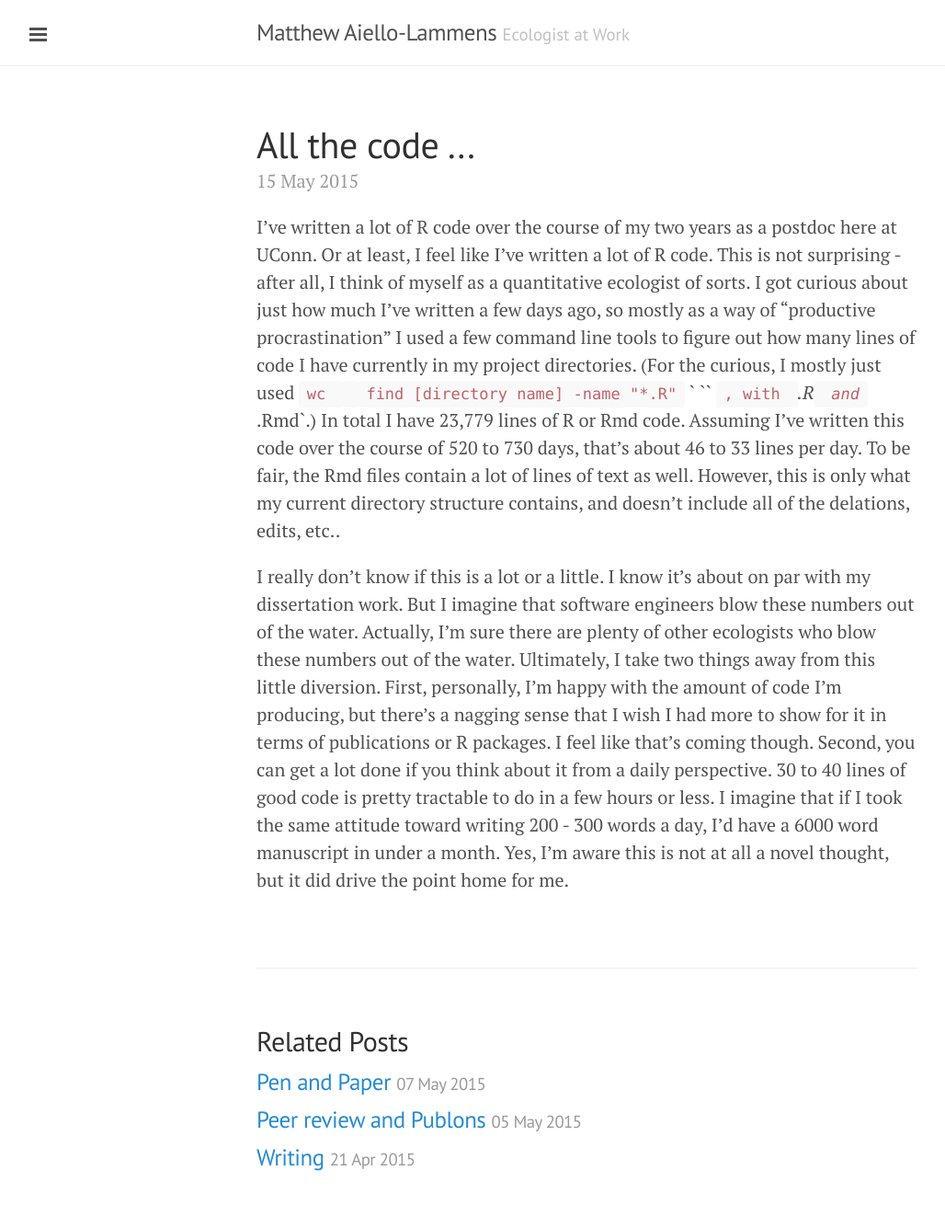
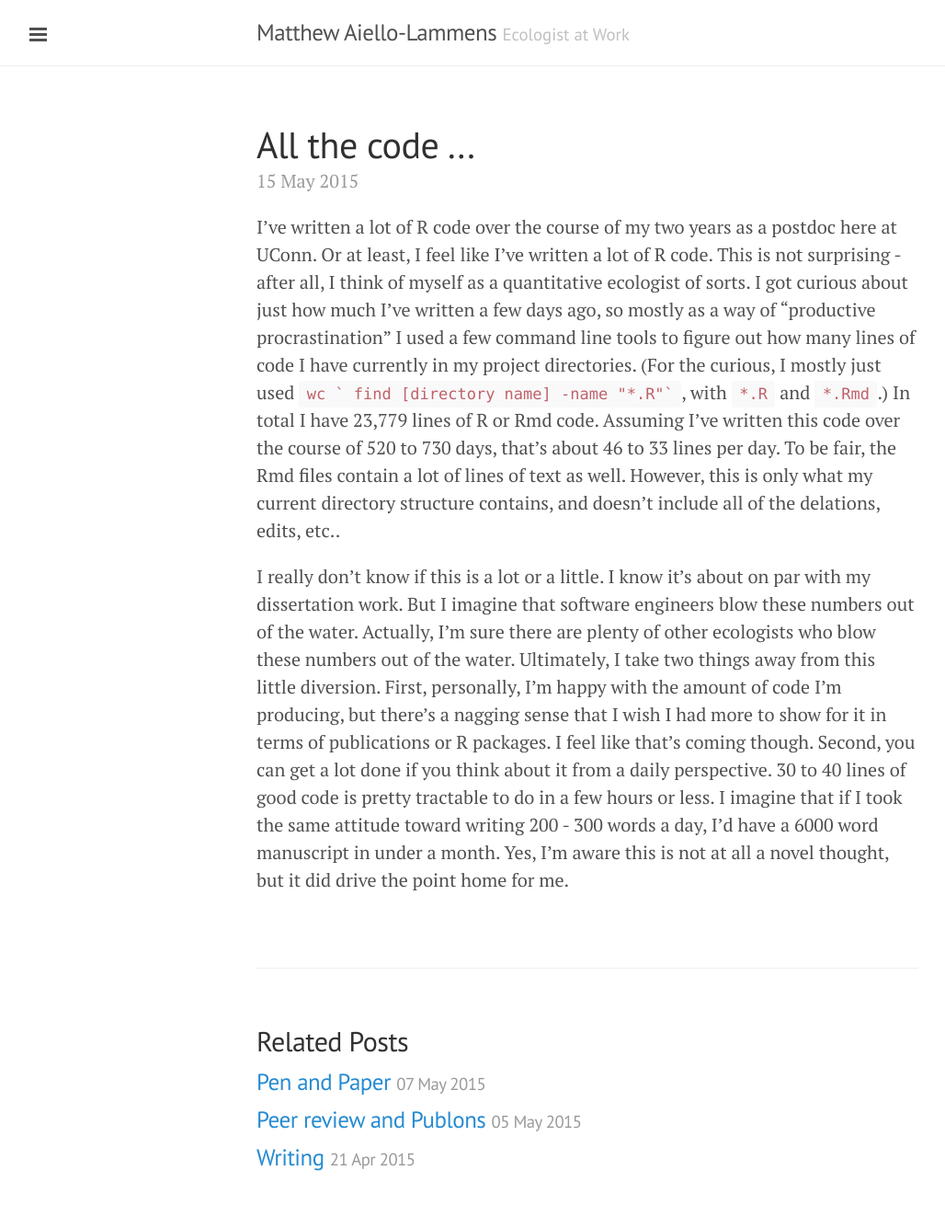
Before and after one commit to mlammens/mlammens.github.io, a Jekyll site: the page built from _posts/2015-05-15-all-the-code.md, in a window 1280 px wide. Shown: the whole page at 92% size, without its empty margins (1-1029 px from the left). Built offline with Jekyll 4.4.1, drawn with Linux system fonts in a browser that asks for light colours; Markdown is read by kramdown in place of the engine named in the settings; comment, search, counter and statistics services are not loaded.

```diff
--- a/_posts/2015-05-15-all-the-code.md
+++ b/_posts/2015-05-15-all-the-code.md
@@ -4,6 +4,6 @@ title: All the code ...
 comments: True
 ---
 
-I've written a lot of R code over the course of my two years as a postdoc here at UConn. Or at least, I feel like I've written a lot of R code. This is not surprising - after all, I think of myself as a quantitative ecologist of sorts. I got curious about just how much I've written a few days ago, so mostly as a way of "productive procrastination" I used a few command line tools to figure out how many lines of code I have currently in my project directories. (For the curious, I mostly just used `wc `` ` `` find [directory name] -name "*.R" `` ` `` `, with `*.R` and `*.Rmd`.) In total I have 23,779 lines of R or Rmd code. Assuming I've written this code over the course of 520 to 730 days, that's about 46 to 33 lines per day. To be fair, the Rmd files contain a lot of lines of text as well. However, this is only what my current directory structure contains, and doesn't include all of the delations, edits, etc..
+I've written a lot of R code over the course of my two years as a postdoc here at UConn. Or at least, I feel like I've written a lot of R code. This is not surprising - after all, I think of myself as a quantitative ecologist of sorts. I got curious about just how much I've written a few days ago, so mostly as a way of "productive procrastination" I used a few command line tools to figure out how many lines of code I have currently in my project directories. (For the curious, I mostly just used ``wc ` find [directory name] -name "*.R"` ``, with `*.R` and `*.Rmd`.) In total I have 23,779 lines of R or Rmd code. Assuming I've written this code over the course of 520 to 730 days, that's about 46 to 33 lines per day. To be fair, the Rmd files contain a lot of lines of text as well. However, this is only what my current directory structure contains, and doesn't include all of the delations, edits, etc..
 
 I really don't know if this is a lot or a little. I know it's about on par with my dissertation work. But I imagine that software engineers blow these numbers out of the water. Actually, I'm sure there are plenty of other ecologists who blow these numbers out of the water. Ultimately, I take two things away from this little diversion. First, personally, I'm happy with the amount of code I'm producing, but there's a nagging sense that I wish I had more to show for it in terms of publications or R packages. I feel like that's coming though. Second, you can get a lot done if you think about it from a daily perspective. 30 to 40 lines of good code is pretty tractable to do in a few hours or less. I imagine that if I took the same attitude toward writing 200 - 300 words a day, I'd have a 6000 word manuscript in under a month. Yes, I'm aware this is not at all a novel thought, but it did drive the point home for me.
```
